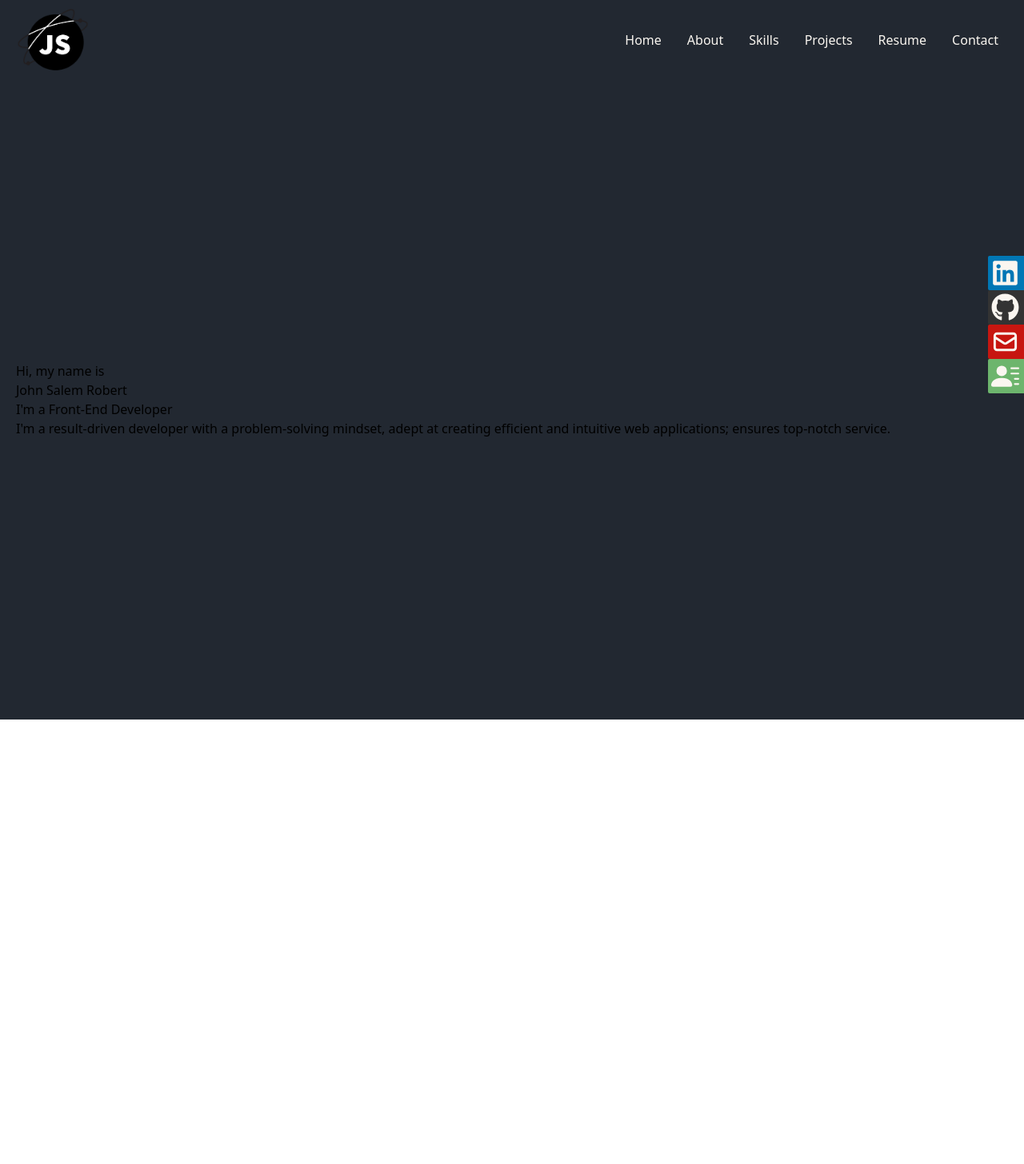
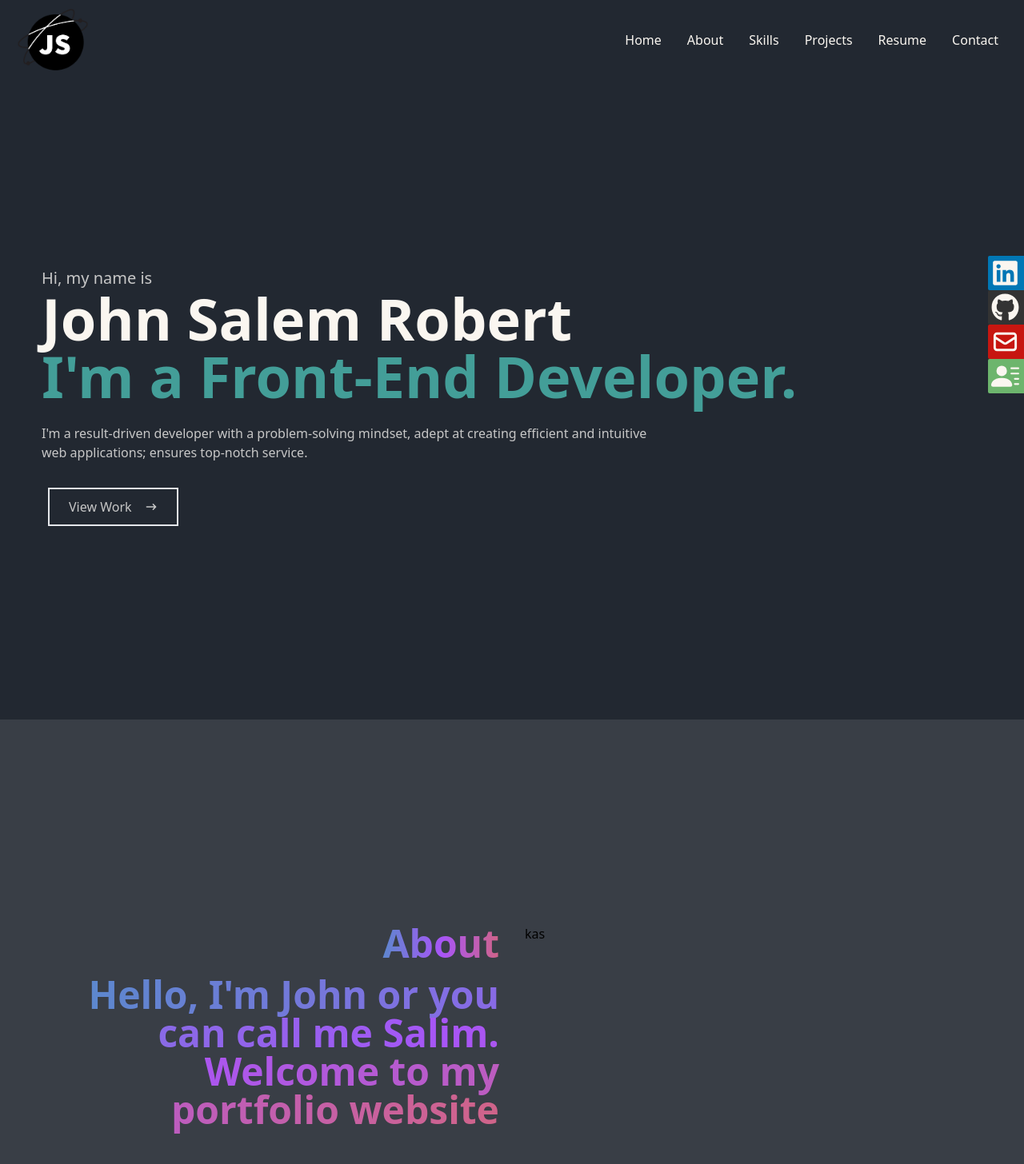
Before and after one commit to JohnSalimRobert/CODSOFT, a React (Create React App) app: page / in a window 1280 px wide. Shown: the top 1456 px of the page at 80% size. Before the commit the page ends 900 px from the top, so only its background shows below. Built offline with nearby package versions, Linux system fonts and the light colour scheme.

Commit message:
About section added

```diff
--- a/src/App.js
+++ b/src/App.js
@@ -1,3 +1,4 @@
+import About from "./components/About";
 import Home from "./components/Home";
 import Navbar from "./components/Navbar";
 
@@ -6,6 +7,7 @@ function App() {
     <div>
       <Navbar />
       <Home />
+      <About />
     </div>
   );
 }
--- /dev/null
+++ b/src/components/About.jsx
@@ -0,0 +1,25 @@
+import React from "react";
+
+const About = () => {
+  return (
+    <div name="about" className="w-full h-screen bg-[#393E46]">
+      <div className="flex flex-col w-full h-full justify-center items-center">
+        <div className="max-w-[1240px] w-full sm:grid grid-cols-2 gap-8 p-4">
+          <div className="flex flex-col">
+          <div className="sm:text-right pb-4 pl-4">
+            <p className="text-4xl animate-text bg-gradient-to-r from-teal-500 via-purple-500 to-orange-500 bg-clip-text text-transparent inline md:text-5xl font-bold">About</p>
+          </div>
+        <div className="max-w-[1240px] w-full">
+          <div className="sm:text-right pb-8 pl-4 ">
+            <p className="text-2xl animate-text bg-gradient-to-r from-teal-500 via-purple-500 to-orange-500 bg-clip-text text-transparent inline md:text-5xl font-bold">Hello, I'm John or you can call me Salim. Welcome to my portfolio website</p>
+          </div>
+        </div>
+          </div>
+          <div>kas</div>
+        </div>
+      </div>
+    </div>
+  );
+};
+
+export default About;
--- a/src/components/Home.jsx
+++ b/src/components/Home.jsx
@@ -1,16 +1,24 @@
 import React from 'react'
+import { HiArrowNarrowRight } from 'react-icons/hi'
 
 
 const Home = () => {
   return (
     <div name='home' className='bg-[#222831] w-full h-screen'>
     {/*  */}
-    <div className='max-w-[1240px] mx-auto py-8 flex flex-col justify-center h-full'>
-        <p>Hi, my name is</p>
-        <h1>John Salem Robert</h1>
-        <h2>I'm a Front-End Developer</h2>
-        <p>I'm a result-driven developer with a problem-solving mindset, adept at creating efficient and intuitive web applications; ensures top-notch
+    <div className='max-w-[1240px] mx-auto px-8 flex flex-col justify-center h-full'>
+        <p className='text-[#c7c7c7] text-xl'>Hi, my name is</p>
+        <h1 className='text-4xl sm:text-7xl font-bold text-[#FAF6F0]'>John Salem Robert</h1>
+        <h2 className='text-4xl sm:text-7xl font-bold text-[#439e98]'>I'm a Front-End Developer.</h2>
+        <p className='text-[#c7c7c7] py-6 max-w-[760px]'>I'm a result-driven developer with a problem-solving mindset, adept at creating efficient and intuitive web applications; ensures top-notch
 service.</p>
+    <div>
+        <button className='text-[#c7c7c7] border-2 group flex items-center px-6 py-2.5 m-2 hover:bg-[#439e98] hover:border-[#439e98]'>View Work
+        <span className='group-hover:rotate-90 duration-100'>
+        <HiArrowNarrowRight className='ml-4' />
+        </span>
+        </button>
+    </div>
     </div>
     </div>
   )
--- a/tailwind.config.js
+++ b/tailwind.config.js
@@ -1,8 +1,24 @@
 /** @type {import('tailwindcss').Config} */
 module.exports = {
-  content: ["./src/**/*.{js,jsx,ts,tsx}",],
+  content: ["./src/**/*.{js,jsx,ts,tsx}"],
   theme: {
-    extend: {},
+    extend: {
+      animation: {
+        text: "text 5s ease infinite",
+      },
+      keyframes: {
+        text: {
+          "0%, 100%": {
+            "background-size": "200% 200%",
+            "background-position": "left center",
+          },
+          "50%": {
+            "background-size": "200% 200%",
+            "background-position": "right center",
+          },
+        },
+      },
+    },
   },
   plugins: [],
-}
+};
```
